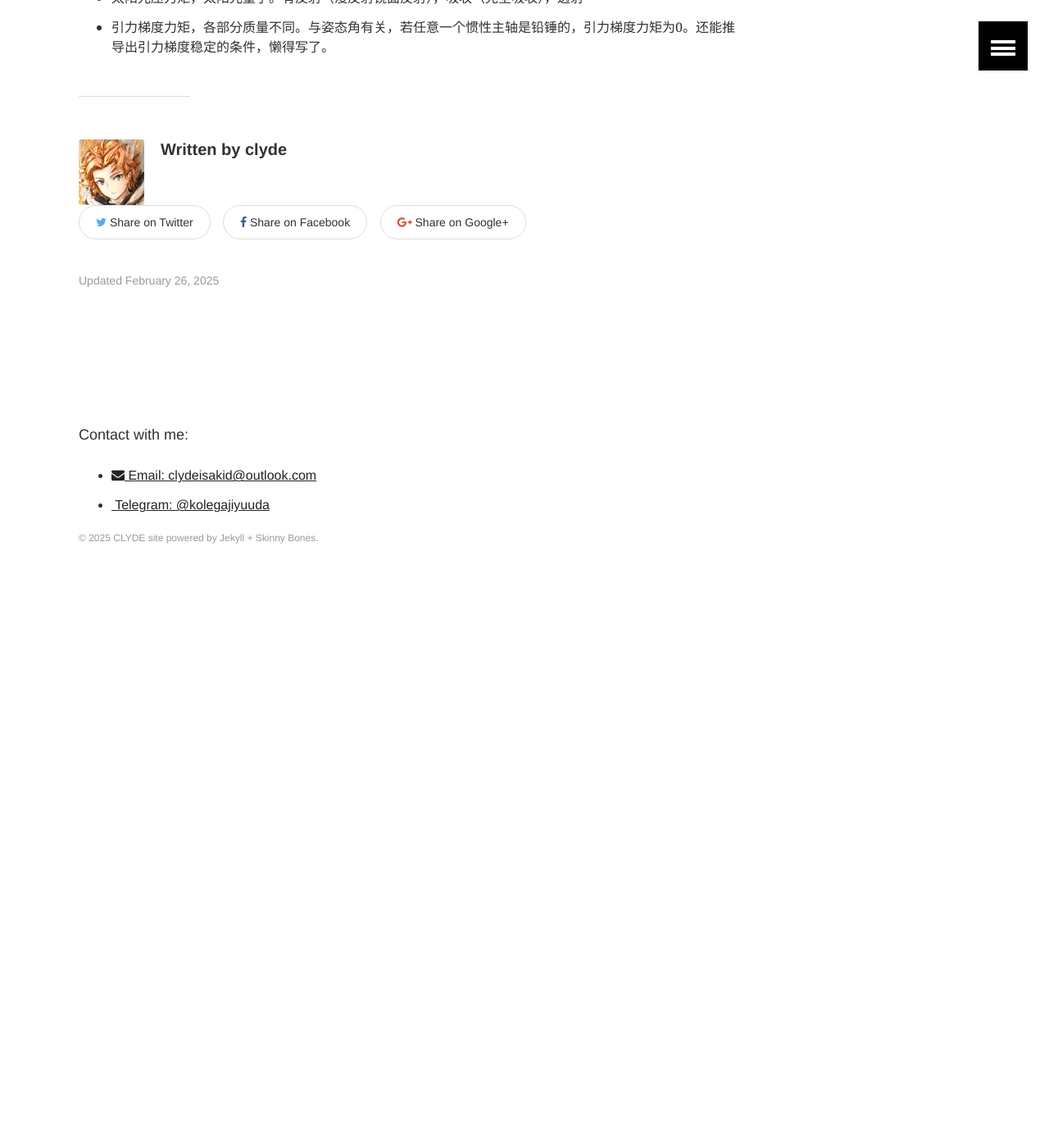
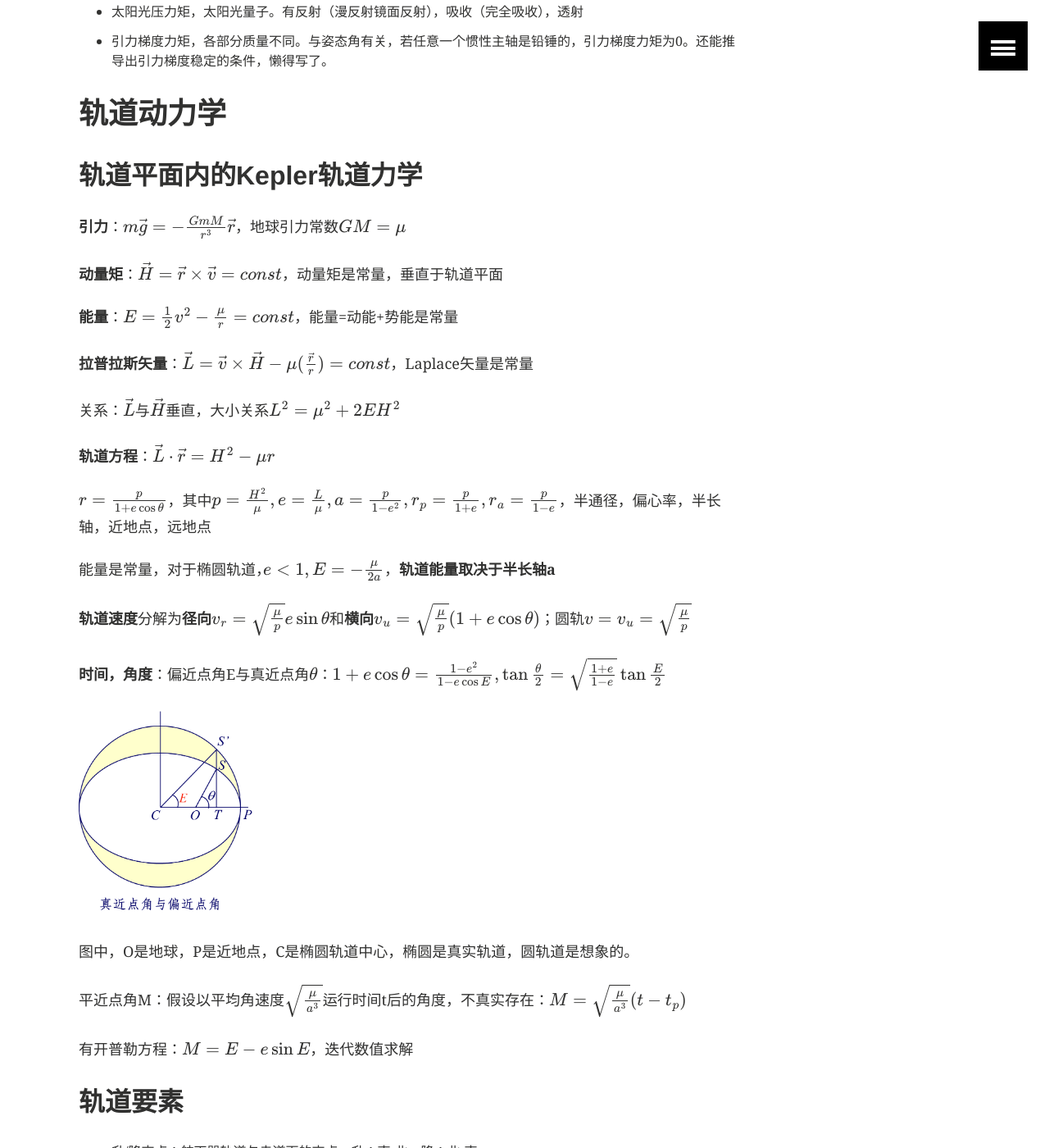
Before and after one commit to clyde-x/clyde-x.github.io, a Jekyll site: the page built from _posts/2025-02-26-Aircraft-Dynamics.md, in a window 1280 px wide and 1400 px high, scrolled down 10443 px. Shown: the whole window at 82% size. Built offline with Jekyll 4.4.1, drawn with Linux system fonts in a browser that asks for light colours; formulas are drawn with MathJax 3; before the commit the page ends 11185 px from its top, so only the background shows below that; some of the changed text lies outside the part shown.

Commit message:
Orbit Dynamic

```diff
--- a/_posts/2025-02-26-Aircraft-Dynamics.md
+++ b/_posts/2025-02-26-Aircraft-Dynamics.md
@@ -272,9 +272,9 @@ $\frac{1}{g}\frac{dV}{dt}=n_{x2}-\sin\theta;\frac{V}{g}\frac{d\theta}{dt}=n_{y2}
 
 **运动方程**：$\omega=\omega_r+\omega_{orb}$，绝对角速度=本体系相对轨道角速度+牵连角速度（轨道系的绝对角速度）。把方程放到本体系
 
-在轨道系中， $ (\omega_{orb})_{o}=[0,-\Omega,0]^T$ ,其中 $\Omega$ 是轨道角速率。坐标变换，通过 $L_{bo}$ 转到本体系上
+在轨道系中， $ (\omega_{orb})_{o}=[0,-\Omega,0]^T$ ,其中 $\Omega$ 是轨道角速率。
 
-最后会得到 $\omega$ 的三分量的表达式。两套欧拉角不同
+坐标变换，通过 $L_{bo}$ 转到本体系上，最后会得到 $\omega$ 的三分量的表达式。两套欧拉角不同
 
 **动力学方程**
 
@@ -318,3 +324,57 @@ $(H)_b=(I_o)(\omega)_b+\sum (H_{wi})_b$ 将各个飞轮视为质点时的惯量
 - 地磁力矩，航天器的偶极子磁矩于地磁场作用
 - 太阳光压力矩，太阳光量子。有反射（漫反射镜面反射），吸收（完全吸收），透射
 - 引力梯度力矩，各部分质量不同。与姿态角有关，若任意一个惯性主轴是铅锤的，引力梯度力矩为0。还能推导出引力梯度稳定的条件，懒得写了。
+
+# 轨道动力学
+
+## 轨道平面内的Kepler轨道力学
+
+**引力**：$m\vec g=-\frac{GmM}{r^3}\vec r$，地球引力常数$GM=\mu$
+
+**动量矩**：$\vec H=\vec r\times \vec v=const$，动量矩是常量，垂直于轨道平面
+
+**能量**：$E=\frac12v^2-\frac\mu r=const$，能量=动能+势能是常量
+
+**拉普拉斯矢量**：$\vec L=\vec v\times \vec H-\mu(\frac{\vec r} r)=const$，Laplace矢量是常量
+
+关系：$\vec L与\vec H$垂直，大小关系$L^2=\mu^2+2EH^2$
+
+**轨道方程**：$\vec L\cdot \vec r=H^2-\mu r$
+
+$r=\frac{p}{1+e\cos\theta}$，其中$p=\frac{H^2}\mu,e=\frac L\mu,a=\frac p{1-e^2},r_p=\frac{p}{1+e},r_a=\frac p{1-e}$，半通径，偏心率，半长轴，近地点，远地点
+
+能量是常量，对于椭圆轨道，$e<1,E=-\frac \mu{2a}$，**轨道能量取决于半长轴a**
+
+**轨道速度**分解为**径向**$v_r=\sqrt{\frac\mu p}e\sin\theta$和**横向**$v_u=\sqrt{\frac\mu p}(1+e\cos \theta)$；圆轨$v=v_u=\sqrt{\frac\mu p}$
+
+**时间，角度**：偏近点角E与真近点角$\theta$：$1+e\cos\theta=\frac{1-e^2}{1-e\cos E},\tan\frac\theta2=\sqrt{\frac{1+e}{1-e}}\tan\frac E2$
+
+<img src="{{site.url}}/images/kaoyanfushi/EandTheta.png" style="zoom: 33%;" />
+
+图中，O是地球，P是近地点，C是椭圆轨道中心，椭圆是真实轨道，圆轨道是想象的。
+
+平近点角M：假设以平均角速度$\sqrt\frac\mu{a^3}$运行时间t后的角度，不真实存在：$M=\sqrt\frac\mu{a^3}(t-t_p)$
+
+有开普勒方程：$M=E-e\sin E$，迭代数值求解
+
+## 轨道要素
+
+- 升/降交点：航天器轨道与赤道面的交点，升：南-北，降：北-南
+- 交点线/节线：升降交点的连线OB，也是航天器轨平面与赤道平面的交线
+- **升交点赤经$\Omega$**：赤道惯性系的ox轴与交点线DB之间的角度，自西向东，0~360
+- **轨道倾角$i$**：轨道面与赤道面的夹角，也是地球自转轴与轨道发现的夹角。0~180，<90，偏东，顺行；>90，偏西，逆行；=90极轨道
+- **近地点幅角$\omega$**：拱点线OP（椭圆中心与近地点连线）与交点线OB的角度，0~360
+- **时间基准$t_p$**：规定航天器经过近地点时为基准时间
+
+六个轨道要素：
+
+- $a,e$决定轨道形状大小
+- $\Omega,i$决定轨道平面取向
+- $\omega$决定拱点线在轨道平面位置
+- $t_p$时间基准
+
+特殊的，
+
+- $i=0/180$，升交点、交点线、近地点幅角不定但$\alpha_p=\Omega+\omega$近地点赤经确定
+- $e=0$，近地点不定，近地点幅角，时间基准不定，可以用升交点代替近地点
+- $i=0/180,e=0$，赤道面内的圆轨道，$a=r$，时间基准选为通过春分点的时刻
```
Also changed, not shown: other parts of _posts/2025-02-26-Aircraft-Dynamics.md (+8 -2 lines), _posts/2024-08-22-kaoyan-begin.md (+6 -0 lines), images/kaoyanfushi/EandTheta.png (added).
